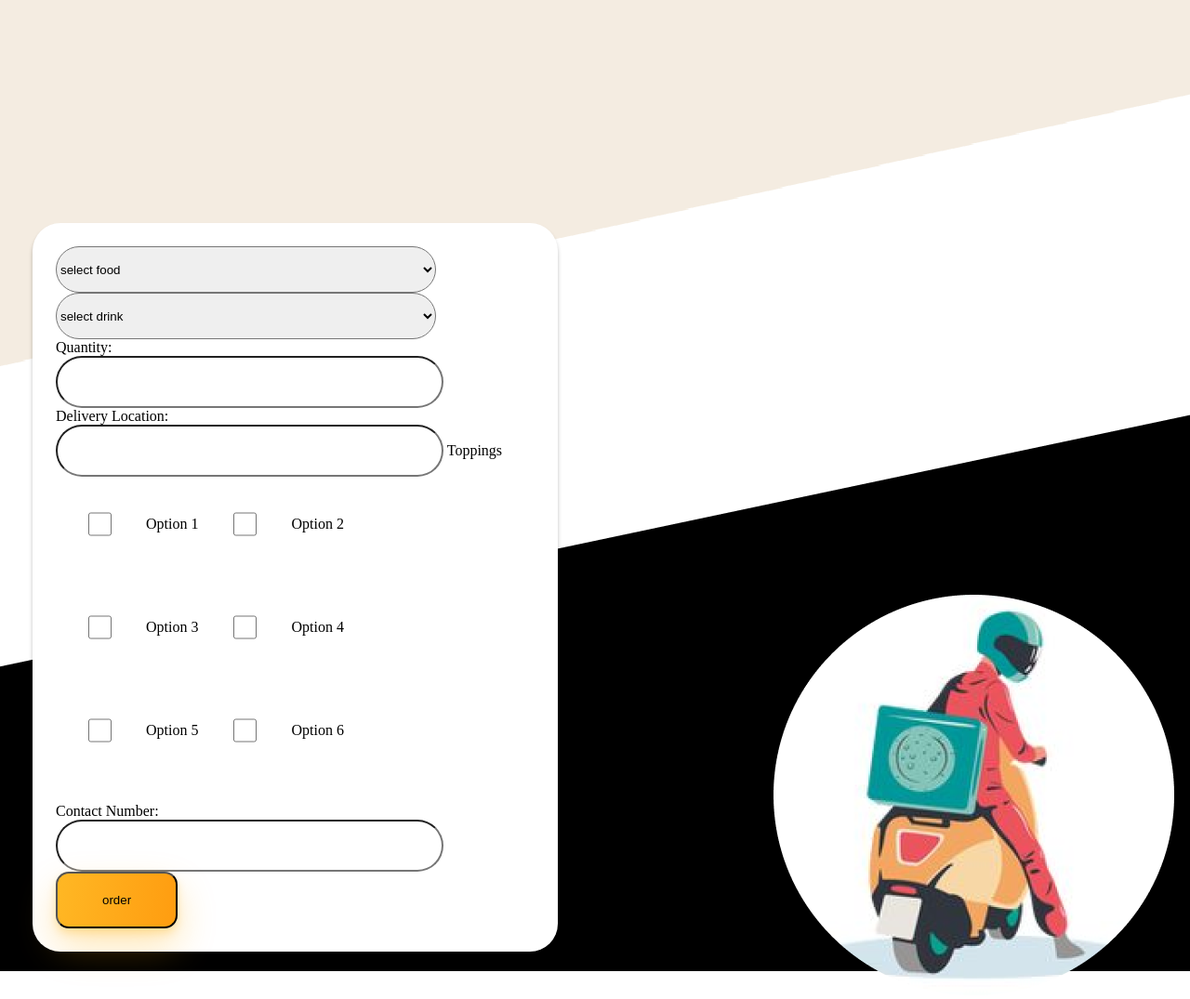
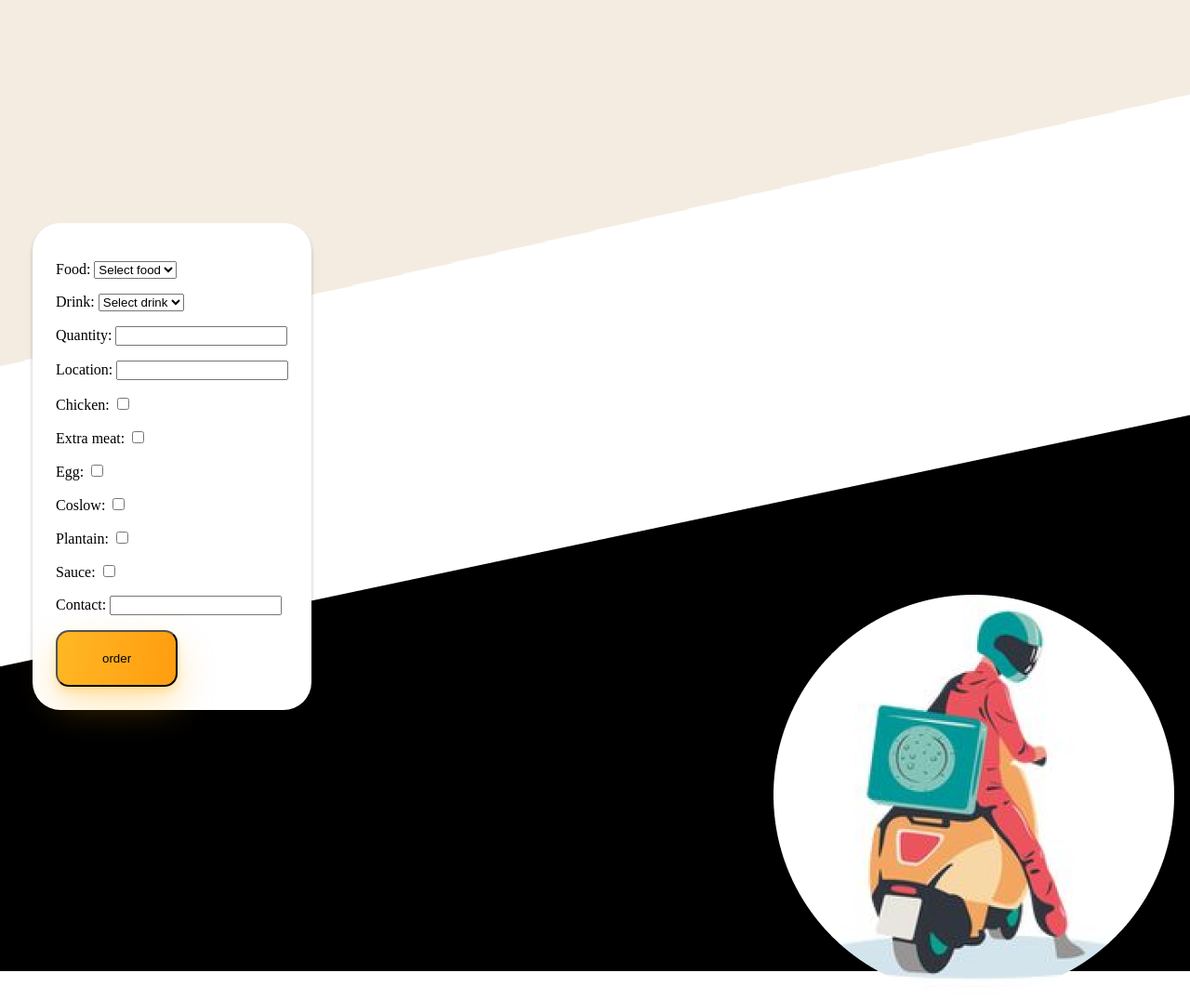
Before and after one commit to Banchi-salim/sizzlers, a Django app: page /homepage/ in a window 1280 px wide; the page is wider, and only the part inside the window is pictured. Shown: the part 3760-4835 px from the top of that part at 93% size. Run offline with Django 4.2, Linux system fonts and the light colour scheme; data that the repository does not hold is empty.

Commit message:
3 commit doing it slowly have completed login working out homepage and order

```diff
--- a/onlinefooddelivery/onlinefooddelivery/mainapp/forms.py
+++ b/onlinefooddelivery/onlinefooddelivery/mainapp/forms.py
@@ -41,3 +41,22 @@ class CustomerFeedbackForm(forms.ModelForm):
     class Meta:
         model = CustomerFeedback
         fields = ['user', 'feedback_text', 'rating']
+
+
+# forms.py
+
+from django import forms
+from .models import MenuItem
+
+class OrderForm(forms.Form):
+    food = forms.ModelChoiceField(queryset=MenuItem.objects.all(), empty_label="Select food")
+    drink = forms.ModelChoiceField(queryset=MenuItem.objects.all(), empty_label="Select drink")
+    quantity = forms.IntegerField(min_value=1, widget=forms.NumberInput(attrs={'required': True}))
+    location = forms.CharField(widget=forms.TextInput(attrs={'required': True}))
+    chicken = forms.BooleanField(required=False)
+    Extra_Meat = forms.BooleanField(required=False)
+    Egg = forms.BooleanField(required=False)
+    coslow = forms.BooleanField(required=False)
+    plantain = forms.BooleanField(required=False)
+    Sauce = forms.BooleanField(required=False)
+    contact = forms.CharField(widget=forms.TextInput(attrs={'required': True}))
--- a/onlinefooddelivery/onlinefooddelivery/mainapp/static/mainapp/homepage.css
+++ b/onlinefooddelivery/onlinefooddelivery/mainapp/static/mainapp/homepage.css
@@ -121,7 +121,7 @@ form{
     background: #FFF;
     box-shadow: 0px 4px 4px 0px rgba(0, 0, 0, 0.25);
 }
-select, input{
+input [type="text"]{
     width: 409px;
     height: 50px;
     flex-shrink: 0;
--- a/onlinefooddelivery/onlinefooddelivery/mainapp/templates/mainapp/homepage.html
+++ b/onlinefooddelivery/onlinefooddelivery/mainapp/templates/mainapp/homepage.html
@@ -78,51 +78,7 @@
             <div class="order-form">
                 <form action="" method="post">
                     {% csrf_token %}
-                    <select name="food" id="food">
-                        <option value="" disabled selected hidden>select food</option>
-                        {% for item in items %}
-                        <option value="{{ item.id }}">{{ item.name }}</option>
-                        {% endfor %}
-                    </select>
-                    <br><select name="drink" id="drink">
-                        <option value="" disabled selected hidden>select drink</option>
-                        {% for item in items %}
-                        <option value="{{ item.id }}">{{ item.name }}</option>
-                        {% endfor %}
-                    </select><br>
-
-                    <label for="quantity">Quantity:</label>
-                    <br><input type="number" name="quantity" id="quantity" min="1" required>
-
-                    <br><label for="location">Delivery Location:</label>
-                    <br><input type="text" name="location" id="location" required>
-                    <label id="Toppings">Toppings</label>
-                    <div class="container">
-                        <div class="layer">
-                            <input type="checkbox" id="option1" style="width:25px;">
-                            <label for="option1">Option 1</label>
-
-                            <input type="checkbox" id="option2" style="width:25px;">
-                            <label for="option2">Option 2</label>
-                        </div>
-                        <div class="layer">
-                            <input type="checkbox" id="option3" style="width:25px;">
-                            <label for="option3">Option 3</label>
-
-                            <input type="checkbox" id="option4" style="width:25px;">
-                            <label for="option4">Option 4</label>
-                        </div>
-                        <div class="layer">
-                            <input type="checkbox" id="option5" style="width:25px;">
-                            <label for="option5">Option 5</label>
-
-                            <input type="checkbox" id="option6" style="width:25px;">
-                            <label for="option6">Option 6</label>
-                        </div>
-                    </div>
-
-                    <label for="contact">Contact Number:</label><br>
-                    <input type="text" name="contact" id="contact" required><br>
+                    {{ form.as_p }}
 
                     <button id="order-btn"type="submit" value="Order">order</button>
                 </form>
--- a/onlinefooddelivery/onlinefooddelivery/mainapp/views.py
+++ b/onlinefooddelivery/onlinefooddelivery/mainapp/views.py
@@ -162,4 +162,17 @@ class LoginView(View):
 
 class HomePageView(View):
     def get(self, request):
-        return render(request, 'mainapp/homepage.html')
+        form = OrderForm()
+        return render(request, 'mainapp/homepage.html', {'form': form})
+
+    def post(self, request):
+        form = OrderForm(request.post)
+        if request.method == 'POST' and form.is_valid():
+            order = form.save(commit=False)
+            order.user = UserProfile.objects.get(user=request.user)
+            order.save()
+            form.save_m2m()
+            messages.success(request, 'Order placed successfully.')
+            return redirect('order_confirmation', order_id=order.id)
+            #return redirect('success_page')
+        return render(request, 'mainapp/homepage.html', {'form': form})
```
